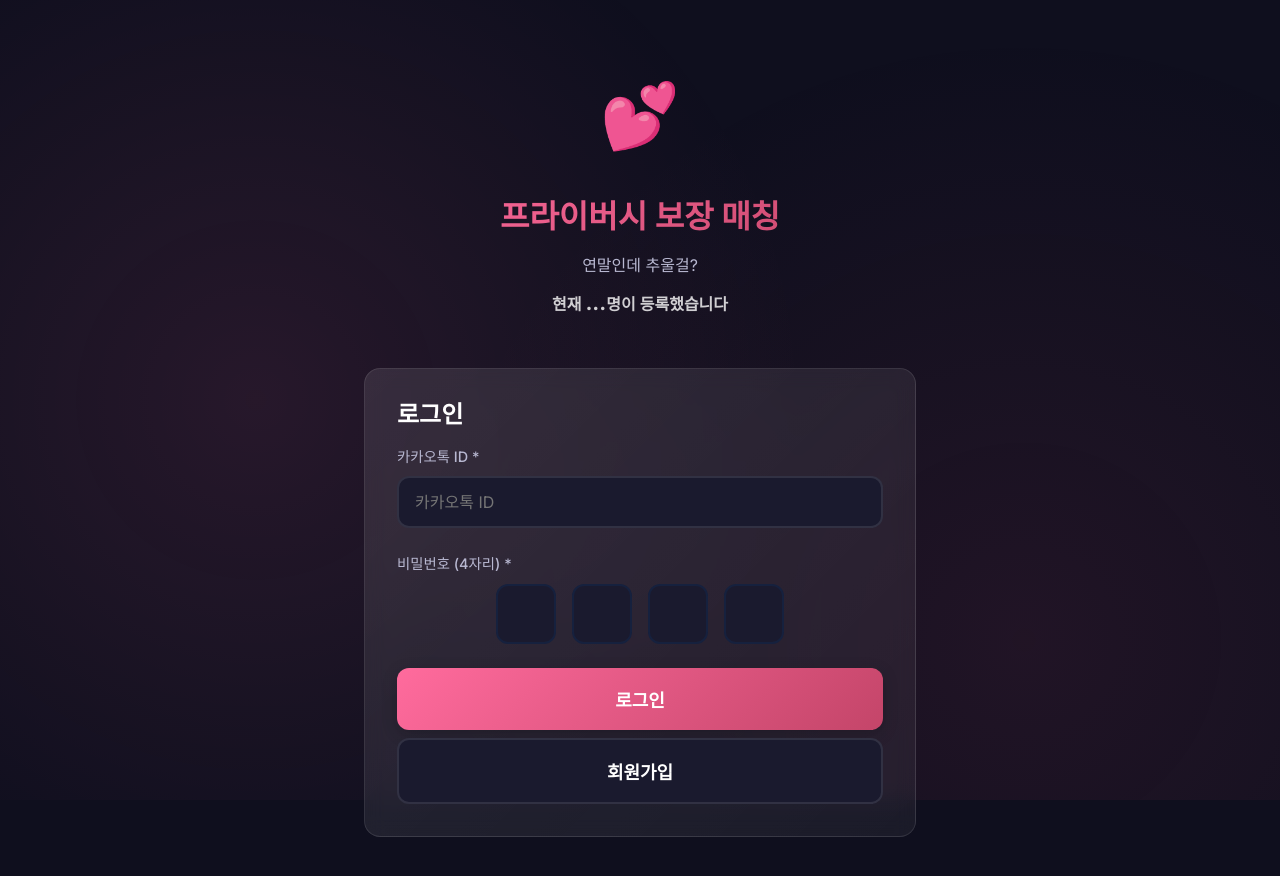
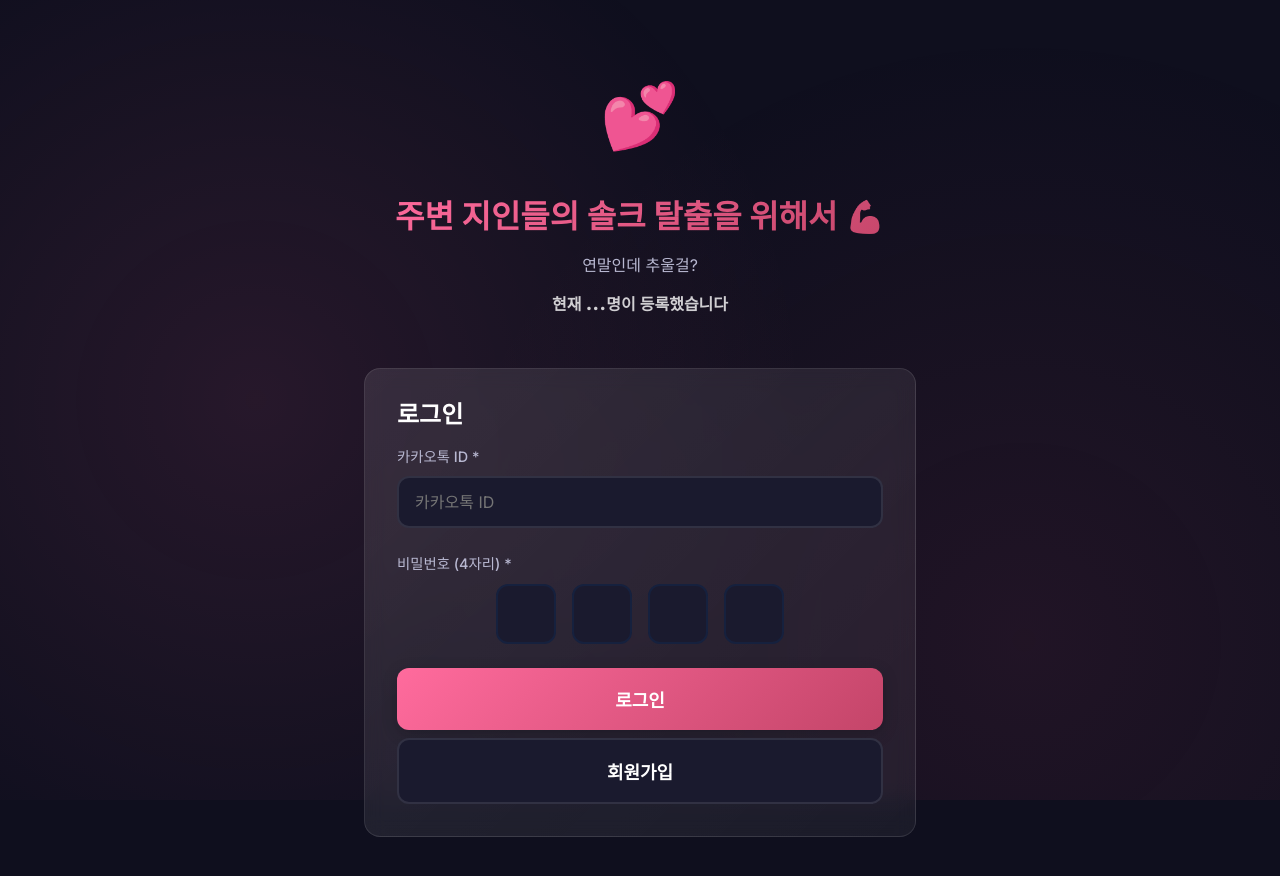
Before and after one commit to andy-777-lee/privacy-matching-service, a website: page index.html in a window 1280 px wide. Drawn offline with Linux system fonts and the light colour scheme; no server answers.

Commit message:
Update: Change main title to more friendly message

```diff
--- a/index.html
+++ b/index.html
@@ -18,7 +18,7 @@
             <div class="container">
                 <div class="hero">
                     <div class="logo">💕</div>
-                    <h1 class="gradient-text">프라이버시 보장 매칭</h1>
+                    <h1 class="gradient-text">주변 지인들의 솔크 탈출을 위해서 💪</h1>
                     <p class="subtitle">연말인데 추울걸?</p>
                     <p class="user-count" style="margin-top: 0.5rem; font-size: 0.9rem; opacity: 0.8;">
                         현재 <span id="login-users-count">...</span>명이 등록했습니다
@@ -60,7 +60,7 @@
             <div class="container">
                 <div class="hero">
                     <div class="logo">💕</div>
-                    <h1 class="gradient-text">프라이버시 보장 매칭</h1>
+                    <h1 class="gradient-text">주변 지인들의 솔크 탈출을 위해서 💪</h1>
                     <p class="subtitle">연말인데 추울걸?</p>
                 </div>
 
```
